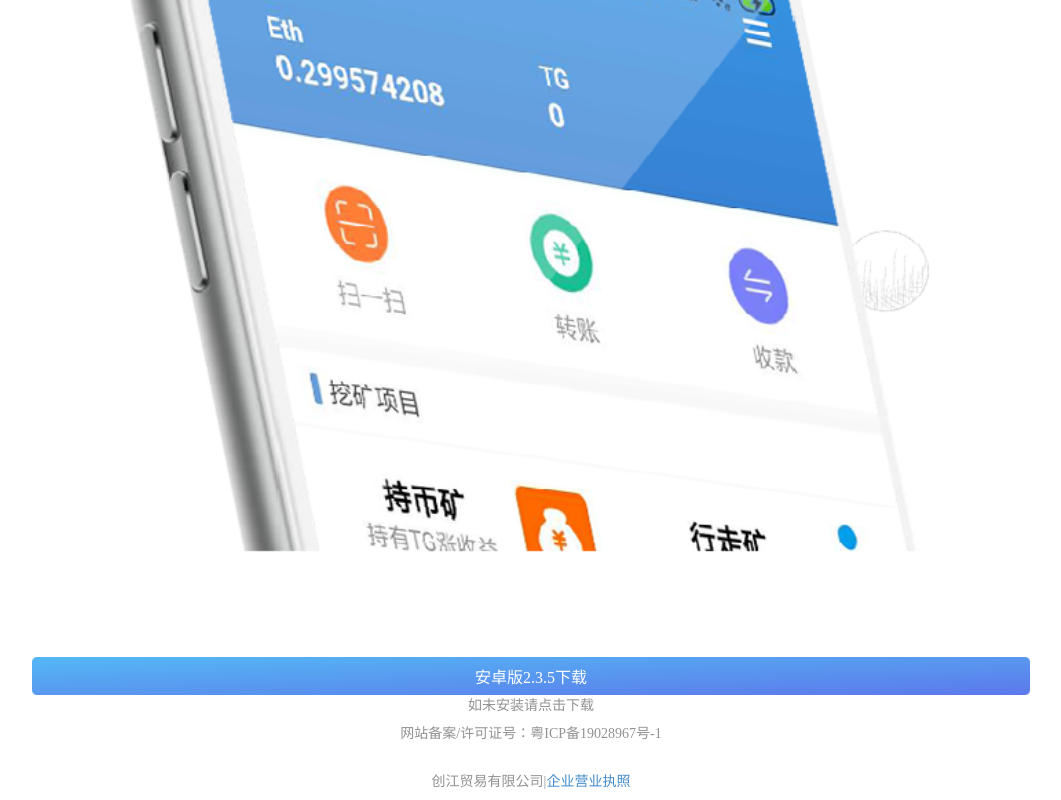
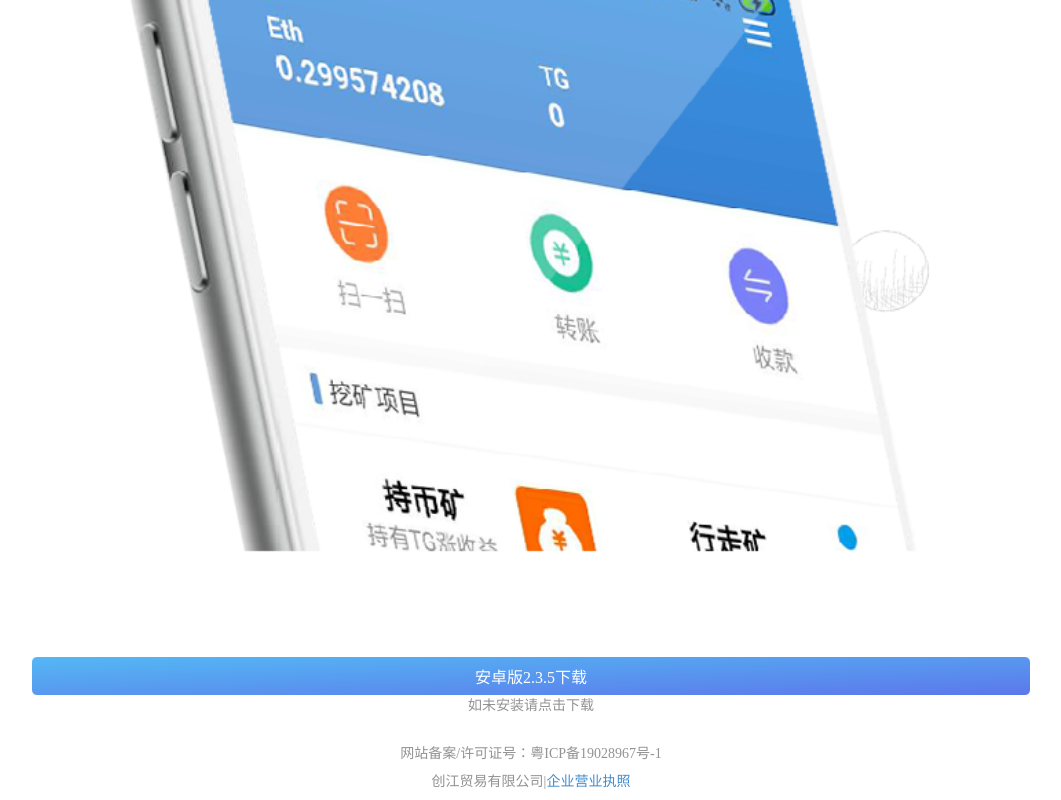
Before and after one commit to lu381090826/chuangjiang-website, a plain HTML site: page index.html in a window 1280 px wide. Shown: the part 880-1680 px from the top of the page, without its empty margins (109-1170 px from the left). Drawn offline with Linux system fonts and the light colour scheme.

Commit message:
营业执照

```diff
--- a/index.html
+++ b/index.html
@@ -97,9 +97,9 @@
     <span class="rouse-span rouse-padding">如未安装请点击下载</span>
 </div>
 <div>
-    <span class="rouse-span rouse-padding">网站备案/许可证号：粤ICP备19028967号-1</span>
     <br>
-    <span class="rouse-span rouse-padding">创江贸易有限公司|<a href="./line.png">企业营业执照</a></span>
+    <div class="rouse-span rouse-padding">网站备案/许可证号：粤ICP备19028967号-1</div>
+    <div class="rouse-span rouse-padding">创江贸易有限公司|<a href="./line.png">企业营业执照</a></div>
 </div>
 </body>
 </html>
```
